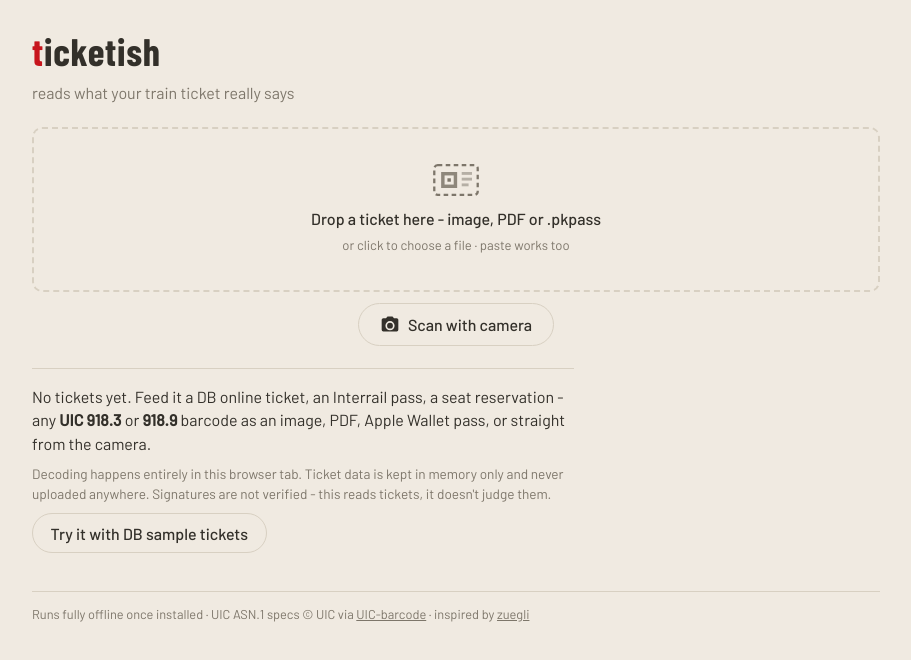
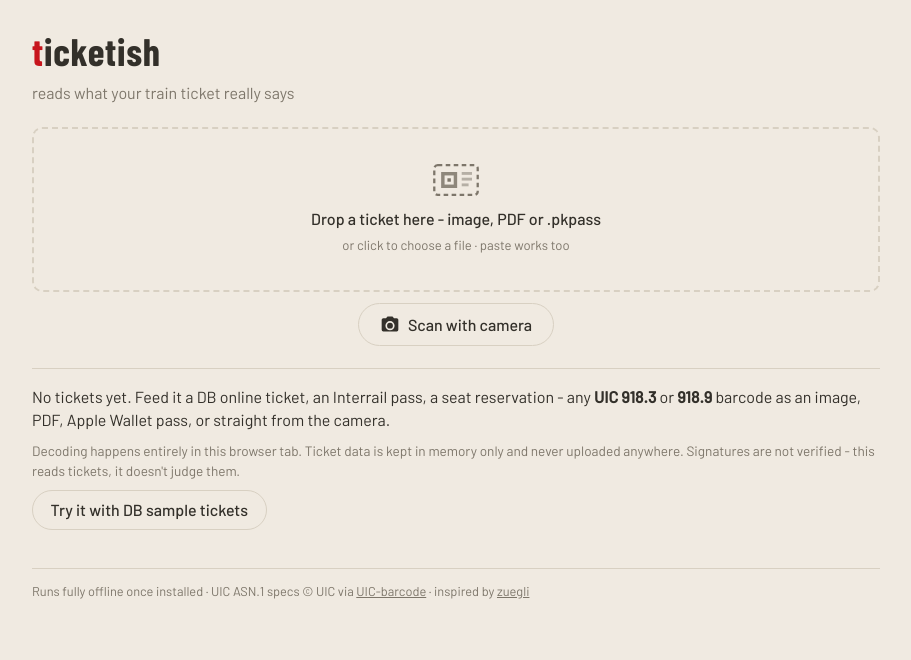
Before and after one commit to s8n/ticketish, a SvelteKit app: page / in a window 1280 px wide. Shown: the top 660 px of the page, without its empty margins (184-1095 px from the left). Built offline with nearby package versions, Linux system fonts and the light colour scheme.

Commit message:
Let the empty-state text span the full content column

```diff
--- a/src/routes/+page.svelte
+++ b/src/routes/+page.svelte
@@ -181,7 +181,6 @@
 	.empty {
 		border-top: 1px solid var(--hairline);
 		padding-top: 1rem;
-		max-width: 60ch;
 	}
 	.empty p {
 		margin: 0 0 0.6rem;
```
